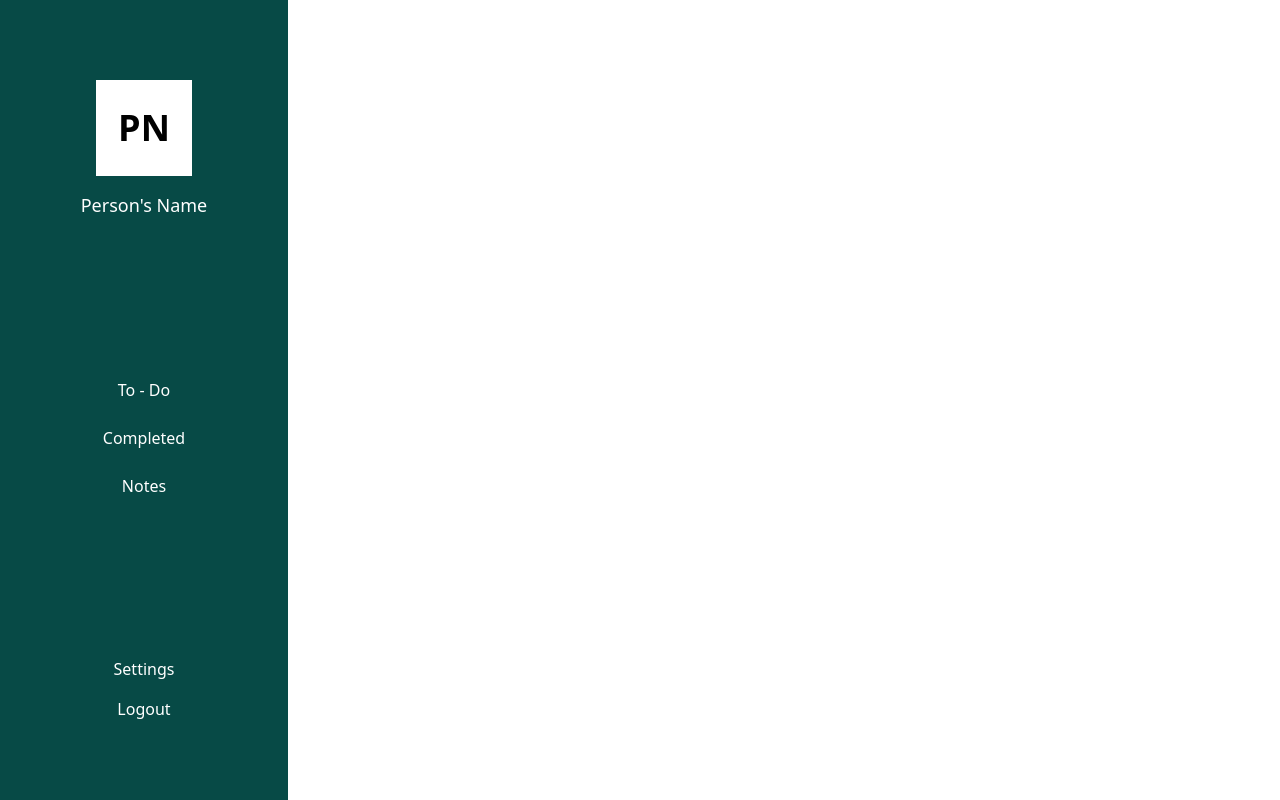
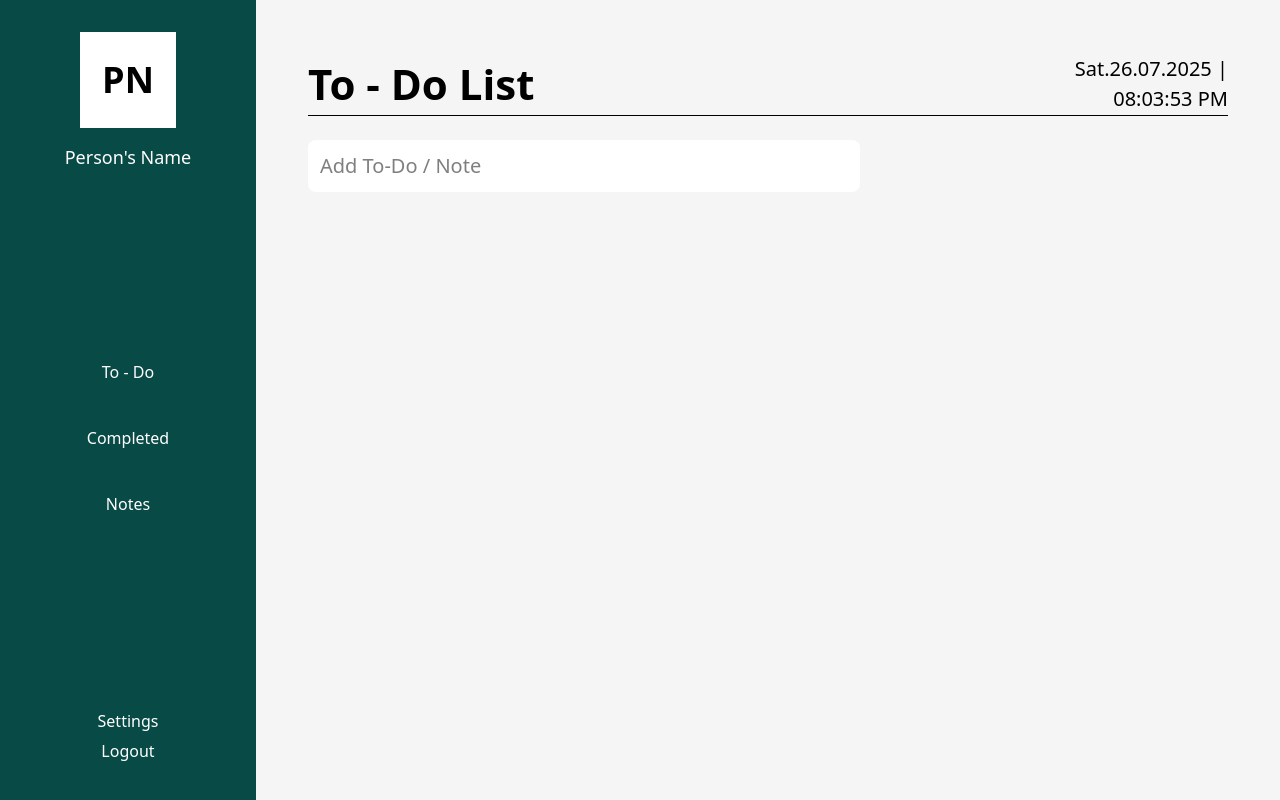
Before and after one commit to AshF000/react2, a React (Vite) app: page / in a window 1280 px wide. Built offline with nearby package versions, Linux system fonts and the light colour scheme.

Commit message:
header & input

```diff
--- a/package.json
+++ b/package.json
@@ -11,6 +11,7 @@
   },
   "dependencies": {
     "@tailwindcss/vite": "^4.1.10",
+    "date-fns": "^4.1.0",
     "react": "^19.1.0",
     "react-dom": "^19.1.0",
     "tailwindcss": "^4.1.10"
--- /dev/null
+++ b/src/Components/Header.jsx
@@ -0,0 +1,29 @@
+import React, { useEffect, useState } from 'react'
+import { format } from 'date-fns'
+
+const Header = ({ headTitle }) => {
+
+    const [date, setDate] = useState(new Date())
+
+    useEffect(() => {
+        const interval = setInterval(() => {
+            setDate(new Date())
+        }, 1000)
+
+        return () => {
+            clearInterval(interval)
+        }
+    }, [])
+
+    return (
+        <div className='flex items-center border-b-1'>
+            <div className='w-[80%]'><h1 className='font-semibold text-[42px]'>{headTitle}</h1></div>
+            <div className='w-[20%] text-right'><p className='text-[20px]'>
+                {format(date, "eee.dd.MM.yyyy | hh:mm:ss a")}
+            </p>
+            </div>
+        </div>
+    )
+}
+
+export default Header
--- /dev/null
+++ b/src/Components/Input.jsx
@@ -0,0 +1,33 @@
+import React, { useEffect, useRef, useState } from 'react'
+
+const Input = () => {
+
+    const [value, setValue] = useState("")
+
+    const [clear, setClear] = useState(false)
+
+    const inputRef = useRef(null)
+
+    const handleClear = () => {
+        setValue("");
+        inputRef.current?.focus()
+    }
+
+
+    useEffect(() => {
+        setClear(value != "")
+    }, [value])
+
+
+
+    return (
+        <div className='w-[60%] rounded-lg p-3 my-6 bg-white relative'>
+            <input placeholder='Add To-Do / Note' ref={inputRef} className='w-full focus:outline-0 text-xl ' type="text" value={value} onChange={(e) => { setValue(e.target.value) }} />
+            {clear &&
+                <button className='absolute right-4 font-bold' onClick={handleClear}>X</button>
+            }
+        </div>
+    )
+}
+
+export default Input
--- /dev/null
+++ b/src/Components/Mainboard.jsx
@@ -0,0 +1,19 @@
+
+import Header from './Header';
+import Input from './Input';
+
+
+
+const Mainboard = () => {
+
+
+    return (
+        <div className='flex-1 bg-[#f5f5f5] p-13'>
+            <Header headTitle={"To - Do List"} />
+            <Input />
+
+        </div>
+    );
+};
+
+export default Mainboard;
--- a/src/Components/Sidebar.jsx
+++ b/src/Components/Sidebar.jsx
@@ -14,7 +14,7 @@ const Sidebar = ({ name = "Person's Name", image }) => {
 
   return (
     <>
-      <div className="bg-todo-green h-screen p-[58px,50px] max-w-2xs flex flex-col justify-around items-center text-white">
+      <div className="bg-todo-green h-screen w-64 max-w-2xs flex flex-col justify-between items-center text-white py-8">
         {/* PROFILE */}
         <div className="max-w-52 aspect-square flex flex-col justify-between items-center">
           {/* DP */}
@@ -46,8 +46,8 @@ const Sidebar = ({ name = "Person's Name", image }) => {
         </div>
 
         {/* MENU */}
-        <div className="max-h-30 h-30 ">
-          <ul className="flex flex-col justify-between items-center h-full">
+        <div className="max-h-60 h-60 ">
+          <ul className="flex flex-col justify-evenly items-center h-full">
             <li className={menuStyle}>
               <a href="#">To - Do</a>
             </li>
@@ -61,7 +61,7 @@ const Sidebar = ({ name = "Person's Name", image }) => {
         </div>
 
         {/* OPTIONS */}
-        <div className="flex flex-col h-16 items-center justify-between">
+        <div className="flex flex-col h-16 items-center justify-evenly">
           <a className={menuStyle} href="#">
             Settings
           </a>
--- a/src/pages/Todo.jsx
+++ b/src/pages/Todo.jsx
@@ -1,10 +1,14 @@
 import React from "react";
 import Sidebar from "../Components/Sidebar";
+import Mainboard from "../Components/Mainboard";
 
 const Todo = () => {
   return (
     <>
-      <Sidebar />
+      <div className="flex h-screen">
+        <Sidebar />
+        <Mainboard />
+      </div>
     </>
   );
 };
```
Also changed, not shown: 1 other file (tests, documents, lock files or other folders).
